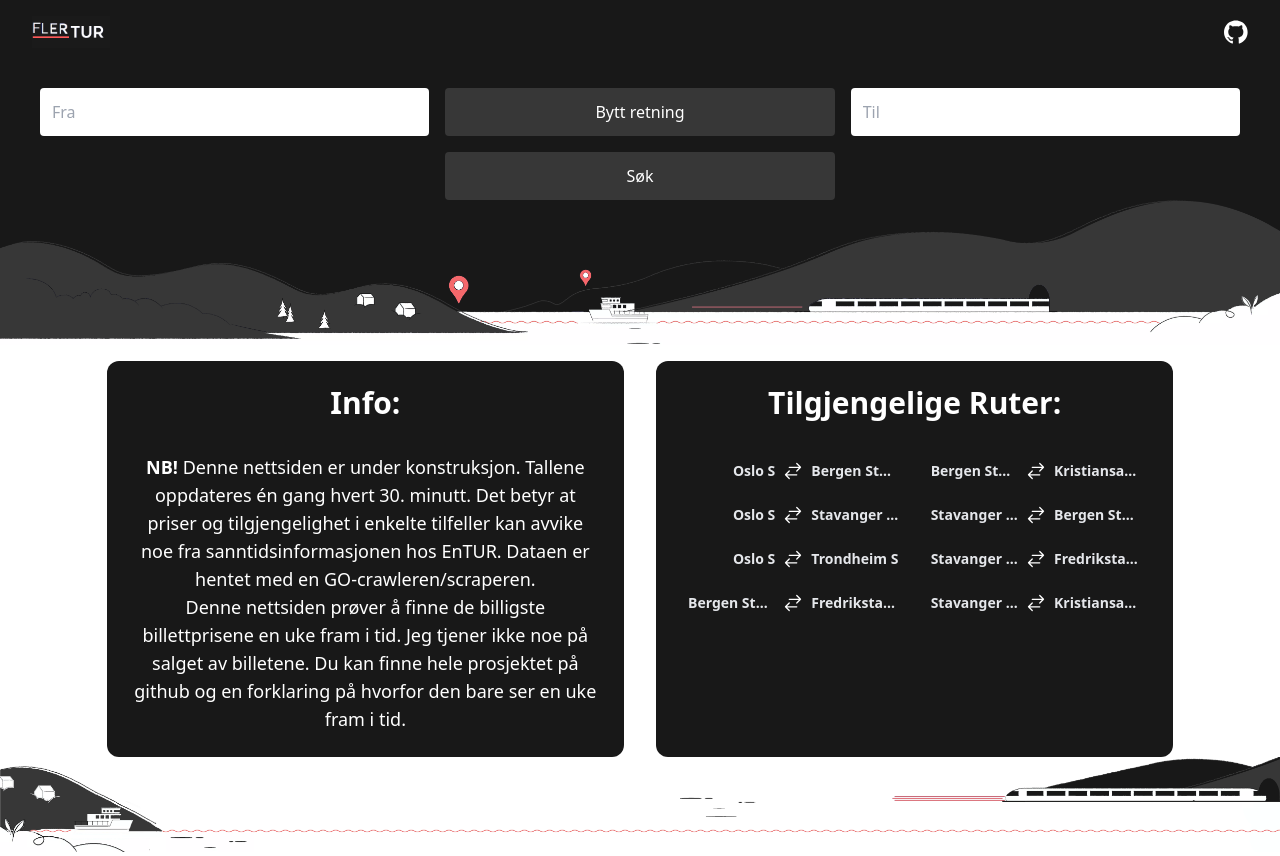
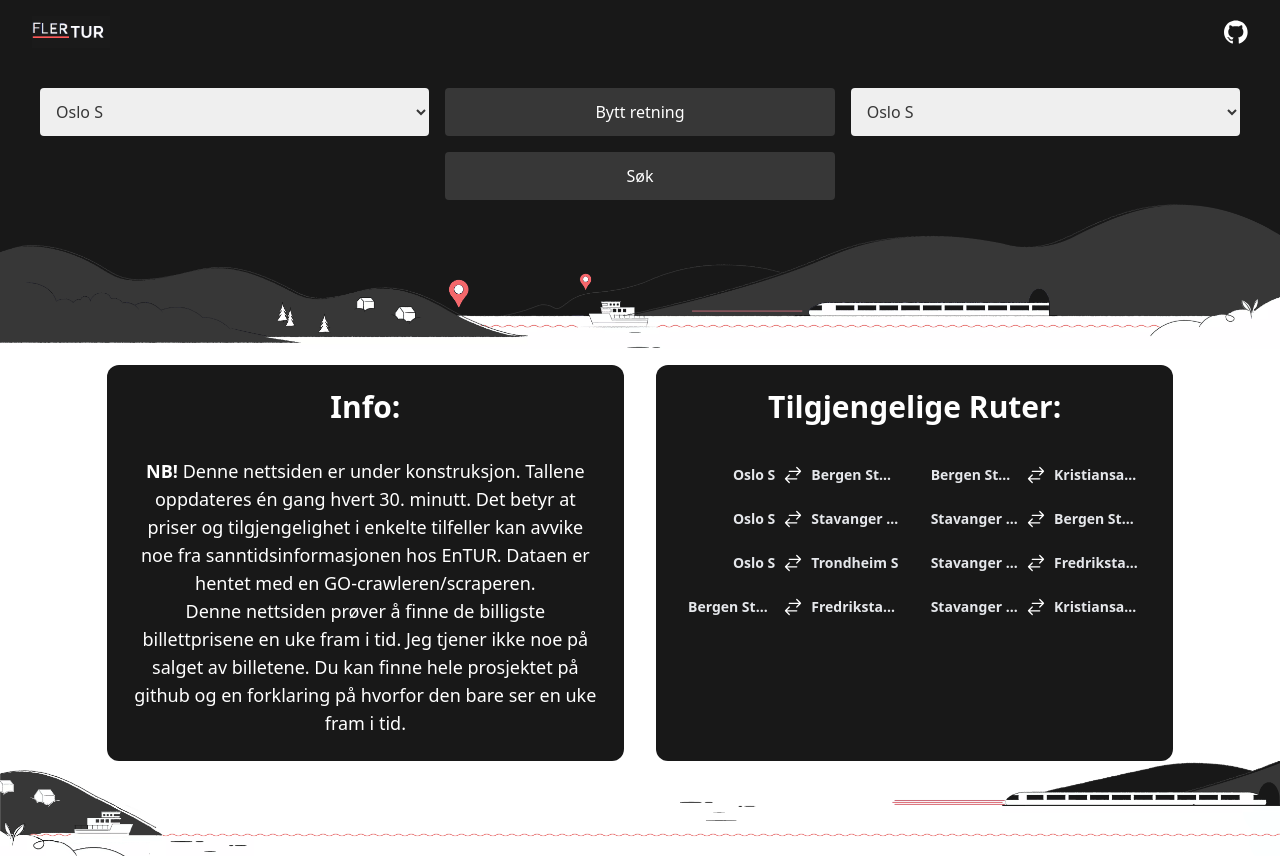
Before and after one commit to albertbayazidi/FlerTur, a React (Vite) app: page / in a window 1280 px wide. Built offline with nearby package versions, Linux system fonts and the light colour scheme.

Commit message:
leif sa jeg skulle bruke select og ikke input

```diff
--- a/src/components/SearchBarArea.jsx
+++ b/src/components/SearchBarArea.jsx
@@ -19,14 +19,21 @@ function SearchBarArea({ onSearch }) {
   return (
     <div className="bg-second">
       <div className="mx-4 grid gap-4 pt-6 sm:mx-10 sm:grid-cols-3 sm:items-center">
-        <input
+        <select
           className="w-full rounded px-3 py-3 text-primary focus:outline-none"
           type="text"
           placeholder="Fra"
           list="cityname"
           value={from}
           onChange={(e) => setFrom(e.target.value)}
-        />
+        >
+            <option value="Oslo S">Oslo S</option>
+            <option value="Trondheim S" >Trondheim S</option>
+            <option value="Stavanger stasjon">Stavanger stasjon</option>
+            <option value="Bergen stasjon">Bergen stasjon</option>
+            <option value="Fredrikstad stasjon" >Fredrikstad stasjon</option>
+            <option value="Kristiansand stasjon" >Kristiansand stasjon</option>
+        </select>
 
         <button
           type="button"
@@ -36,14 +43,22 @@ function SearchBarArea({ onSearch }) {
           Bytt retning
         </button>
 
-        <input
+        <select
           className="w-full rounded px-3 py-3 text-primary focus:outline-none"
           type="text"
           placeholder="Til"
           list="cityname"
           value={to}
           onChange={(e) => setTo(e.target.value)}
-        />
+        >
+            <option value="Oslo S">Oslo S</option>
+            <option value="Trondheim S" >Trondheim S</option>
+            <option value="Stavanger stasjon">Stavanger stasjon</option>
+            <option value="Bergen stasjon">Bergen stasjon</option>
+            <option value="Fredrikstad stasjon" >Fredrikstad stasjon</option>
+            <option value="Kristiansand stasjon" >Kristiansand stasjon</option>
+        </select>
+
 
         {/* I cant be bother finding out the real way now */}
         <div></div>
@@ -61,18 +76,10 @@ function SearchBarArea({ onSearch }) {
         <div></div>
       </div>
 
-      <datalist id="cityname">
-        <option value="Oslo S" />
-        <option value="Trondheim S" />
-        <option value="Stavanger stasjon" />
-        <option value="Bergen stasjon" />
-        <option value="Fredrikstad stasjon" />
-        <option value="Kristiansand stasjon" />
-      </datalist>
 
       <img
         src="/search_bar_kunst_remix.png"
-        className="w-full object-contain"
+        className="w-full pt-1 object-contain"
         alt=""
       />
     </div>
```
Also changed, not shown: 1 other file (tests, documents, lock files or other folders).
